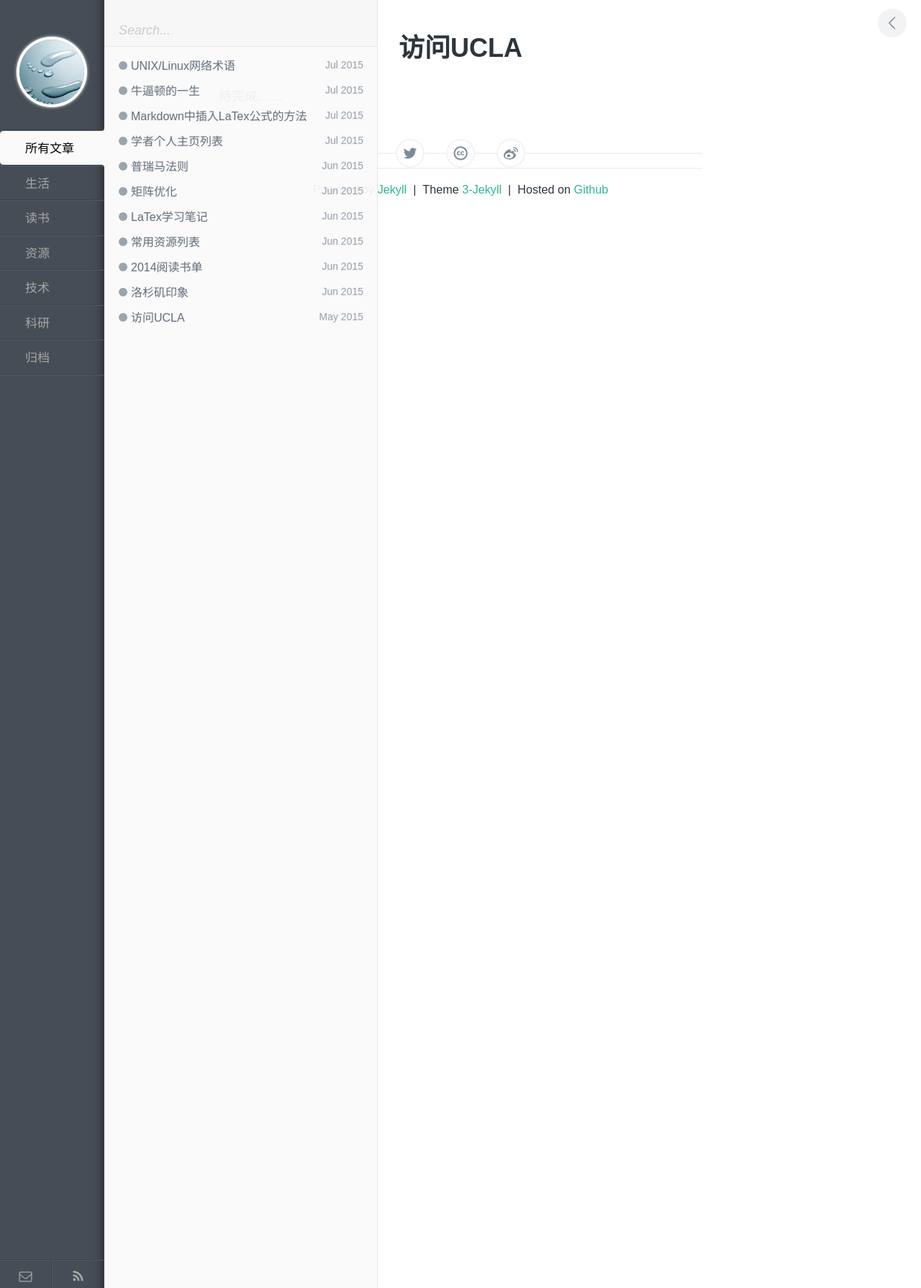
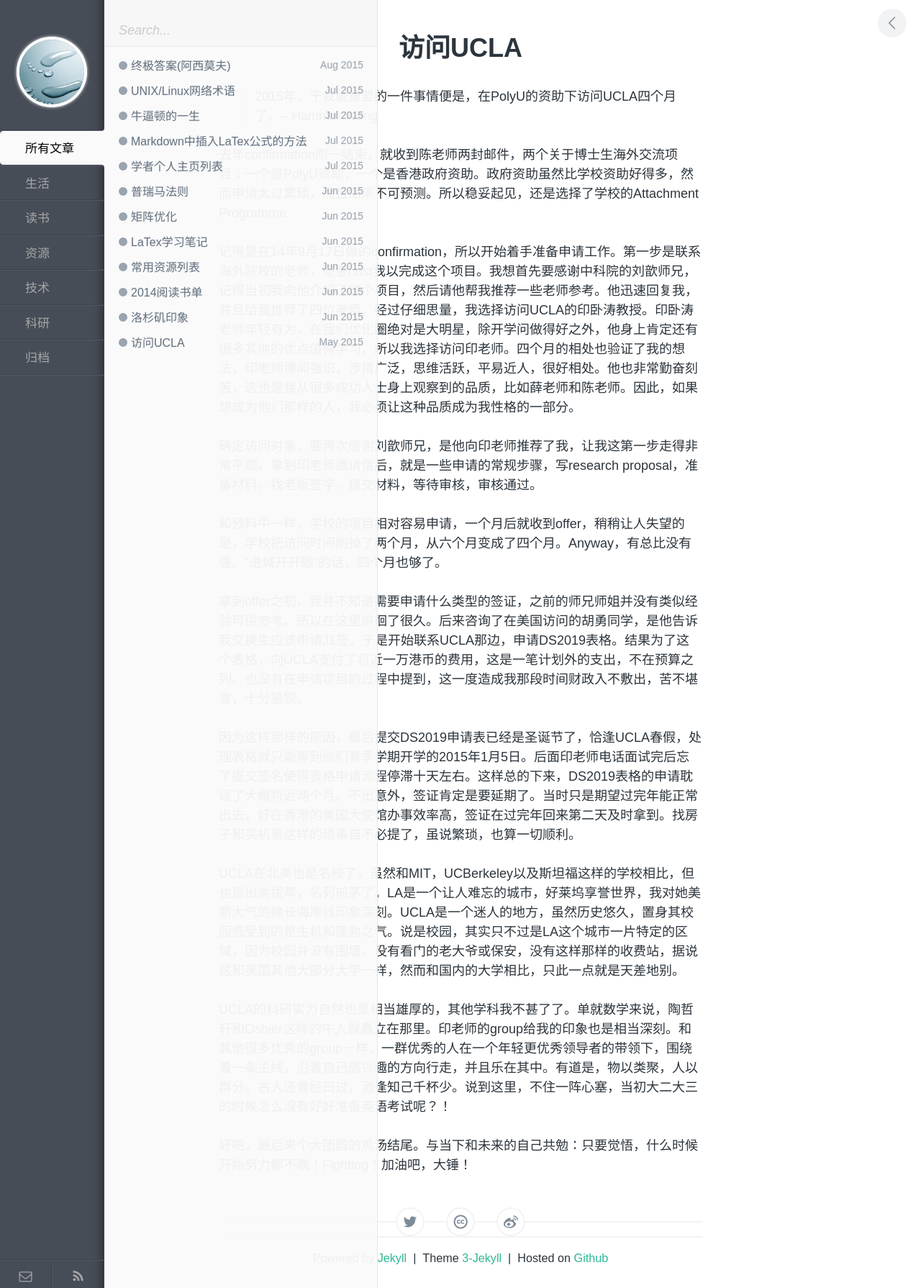
Before and after one commit to polyHong/polyHong.github.io, a Jekyll site: the page built from _posts/life/2015-05-15-visit-ucla.md, in a window 1280 px wide. Shown: the whole page at 72% size. Built offline with Jekyll 4.4.1, drawn with Linux system fonts in a browser that asks for light colours; Markdown is read by kramdown in place of the engine named in the settings.

Commit message:
update post

```diff
--- a/_posts/life/2015-05-15-visit-ucla.md
+++ b/_posts/life/2015-05-15-visit-ucla.md
@@ -6,5 +6,22 @@
 keywords: UCLA, visit
 ---
 
+> 2015年，于我最重要的一件事情便是，在PolyU的资助下访问UCLA四个月了。-- Hammer Wang
 
-待完成......
+去年confirmation刚一结束，就收到陈老师两封邮件，两个关于博士生海外交流项目：一个是PolyU资助，一个是香港政府资助。政府资助虽然比学校资助好得多，然而申请太过繁琐，而且结果不可预测。所以稳妥起见，还是选择了学校的Attachment Programme.
+
+记得是在14年9月17日做的confirmation，所以开始着手准备申请工作。第一步是联系海外院校的老师，愿意host我以完成这个项目。我想首先要感谢中科院的刘歆师兄，记得当初我向他介绍了这个项目，然后请他帮我推荐一些老师参考。他迅速回复我，并且给我推荐了四位老师，经过仔细思量，我选择访问UCLA的印卧涛教授。印卧涛老师年轻有为，在我们优化圈绝对是大明星，除开学问做得好之外，他身上肯定还有很多其他的优点值得学习，所以我选择访问印老师。四个月的相处也验证了我的想法，印老师博闻强识，涉猎广泛，思维活跃，平易近人，很好相处。他也非常勤奋刻苦，这也是我从很多成功人士身上观察到的品质，比如薛老师和陈老师。因此，如果想成为他们那样的人，我必须让这种品质成为我性格的一部分。
+
+确定访问对象，要再次感谢刘歆师兄，是他向印老师推荐了我，让我这第一步走得非常平顺。拿到印老师邀请信后，就是一些申请的常规步骤，写research proposal，准备材料，找老板签字，提交材料，等待审核，审核通过。
+
+和预料中一样，学校的项目相对容易申请，一个月后就收到offer，稍稍让人失望的是，学校把访问时间削掉了两个月，从六个月变成了四个月。Anyway，有总比没有强。“进城开开眼”的话，四个月也够了。
+
+拿到offer之初，我并不知道需要申请什么类型的签证，之前的师兄师姐并没有类似经验可供参考。所以在这里徘徊了很久。后来咨询了在美国访问的胡勇同学，是他告诉我交换生应该申请J1签。于是开始联系UCLA那边，申请DS2019表格。结果为了这个表格，向UCLA支付了将近一万港币的费用，这是一笔计划外的支出，不在预算之列。也没有在申请项目的过程中提到，这一度造成我那段时间财政入不敷出，苦不堪言，十分狼狈。
+
+因为这样那样的原因，最后提交DS2019申请表已经是圣诞节了，恰逢UCLA春假，处理表格就只能等到他们春季学期开学的2015年1月5日。后面印老师电话面试完后忘了提交签名使得表格申请流程停滞十天左右。这样总的下来，DS2019表格的申请耽误了大概将近两个月。不出意外，签证肯定是要延期了。当时只是期望过完年能正常出去，好在香港的美国大使馆办事效率高，签证在过完年回来第二天及时拿到。找房子和买机票这样的琐事自不必提了，虽说繁琐，也算一切顺利。
+
+UCLA在北美也是名校了，虽然和MIT，UCBerkeley以及斯坦福这样的学校相比，但也是出类拔萃，名列前茅了。LA是一个让人难忘的城市，好莱坞享誉世界，我对她美丽大气的绵长海岸线印象深刻。UCLA是一个迷人的地方，虽然历史悠久，置身其校园感受到的是生机和蓬勃之气。说是校园，其实只不过是LA这个城市一片特定的区域，因为校园并没有围墙，没有看门的老大爷或保安，没有这样那样的收费站，据说这和美国其他大部分大学一样，然而和国内的大学相比，只此一点就是天差地别。
+
+UCLA的科研实力自然也是相当雄厚的，其他学科我不甚了了。单就数学来说，陶哲轩和Oshier这样的牛人就矗立在那里。印老师的group给我的印象也是相当深刻。和其他很多优秀的group一样，一群优秀的人在一个年轻更优秀领导者的带领下，围绕着一条主线，沿着自己感兴趣的方向行走，并且乐在其中。有道是，物以类聚，人以群分。古人还曾经曰过，酒逢知己千杯少。说到这里，不住一阵心塞，当初大二大三的时候怎么没有好好准备英语考试呢？！
+
+好吧，最后来个大团圆的鸡汤结尾。与当下和未来的自己共勉：只要觉悟，什么时候开始努力都不晚！Fighting！加油吧，大锤！
```
Also changed, not shown: _posts/life/2015-06-15-los-angelse-life.md (+1 -1 lines), _posts/life/2015-08-24-final-answer.mkd (added, +129 -0 lines), index.md (+1 -1 lines).
